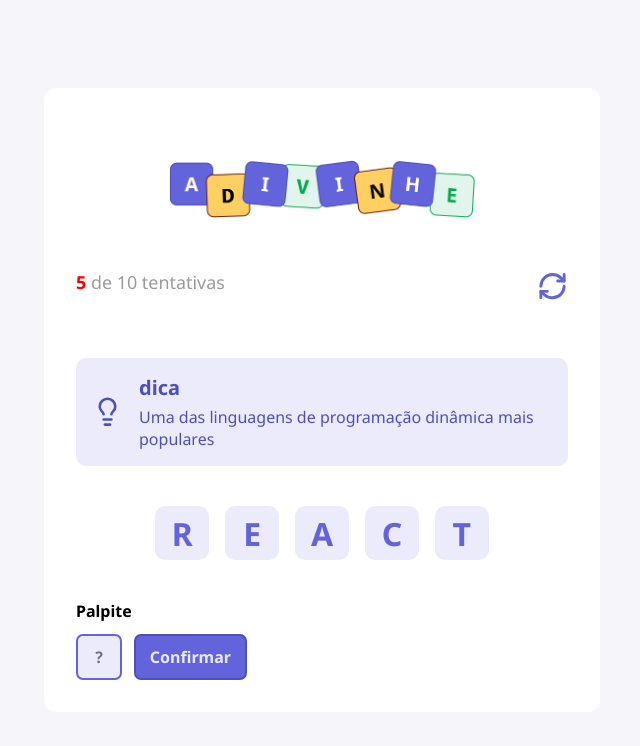
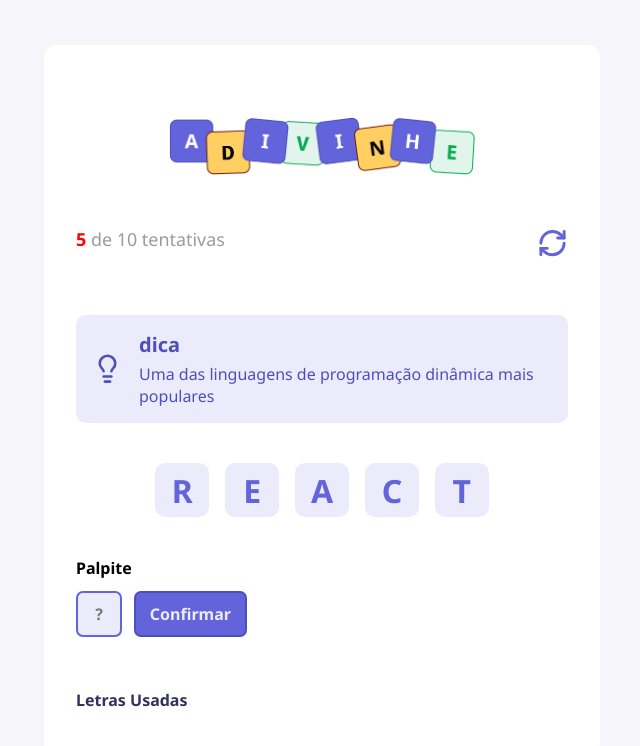
Before and after one commit to nilaszz/Adivinhe, a React (Vite) app: page / in a window 1280 px wide. Shown: the top 746 px of the page, without its empty margins (318-958 px from the left). Built offline with nearby package versions, Linux system fonts and the light colour scheme.

Commit message:
feat: add used letters section

```diff
--- a/src/App.tsx
+++ b/src/App.tsx
@@ -5,6 +5,7 @@ import { Button } from "./components/Button";
 import { Tips } from "./components/Tips";
 import { Letter } from "./components/Letter";
 import { Header } from "./components/Header";
+import { LettersUsed } from "./components/LettersUsed";
 
 
 export default function App() {
@@ -36,6 +37,8 @@ export default function App() {
           <Button title="Confirmar" />
 
           </div>
+
+          <LettersUsed />
         </main>
       </div>
     </>
--- /dev/null
+++ b/src/components/LettersUsed/index.tsx
@@ -0,0 +1,9 @@
+import style from "./style.module.css";
+
+export function LettersUsed() {
+    return (
+        <div className={style.lettersUsed}>
+            <h5>Letras Usadas</h5>
+        </div>
+    )
+}
--- /dev/null
+++ b/src/components/LettersUsed/style.module.css
@@ -0,0 +1,14 @@
+.lettersUsed {
+    width: 100%;
+    margin-top: 3.25rem;
+    border-radius: 1px solid #c3c3c3;
+}
+
+
+
+.lettersUsed > h5 {
+    color: #32325f;
+    font-size: 1rem;
+    font-weight: 0.75rem 0;
+    margin: 0.75rem 0;
+}
```
